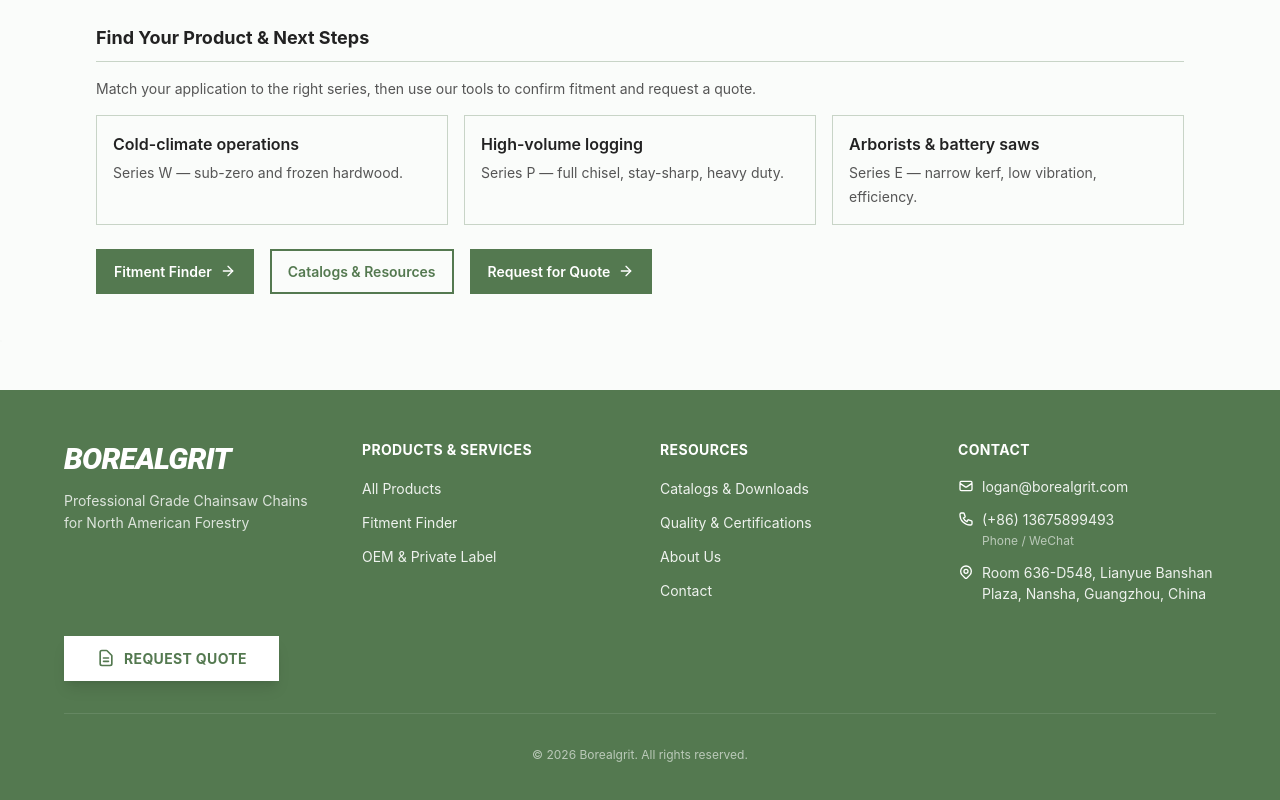
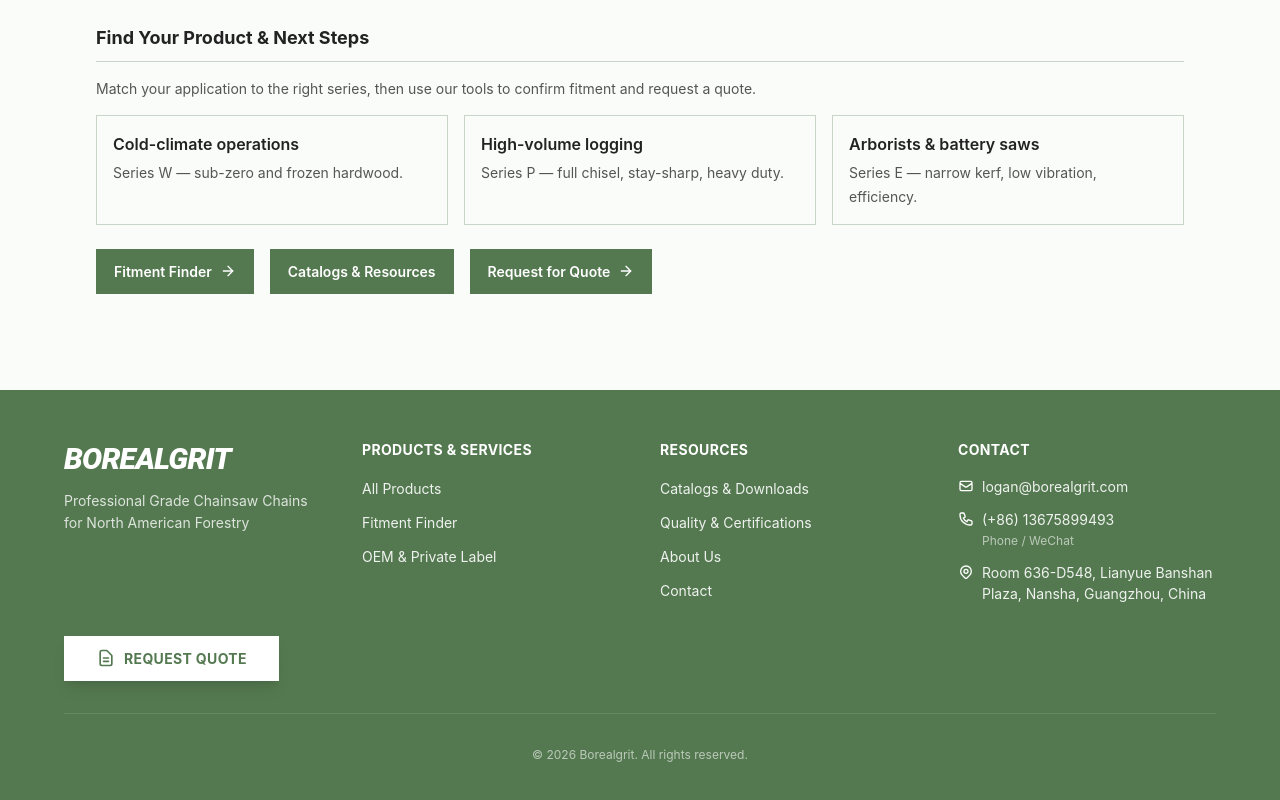
Before and after one commit to LoganOYoung/chainsaw-chain-supplier-borealgrit, a Next.js app: page /for-buyers/distributors in a window 1280 px wide. Shown: the part 2060-2860 px from the top of the page. Built offline with nearby package versions, Linux system fonts and the light colour scheme.

Commit message:
favicon 仅用树林版；Distributors 页 Catalogs & Resources 按钮统一样式

```diff
--- a/app/for-buyers/distributors/page.tsx
+++ b/app/for-buyers/distributors/page.tsx
@@ -254,7 +254,7 @@
             </Link>
             <Link
               href="/resources"
-              className="inline-flex items-center justify-center gap-2 px-4 py-3 sm:py-2.5 min-h-[44px] border-2 border-forest-brand text-forest-brand font-semibold text-sm hover:bg-forest-brand hover:text-white transition rounded-none w-full sm:w-auto"
+              className="inline-flex items-center justify-center gap-2 px-4 py-3 sm:py-2.5 min-h-[44px] bg-forest-brand text-white font-semibold text-sm hover:bg-white hover:text-forest-brand border-2 border-transparent hover:border-forest-brand transition rounded-none w-full sm:w-auto"
             >
               Catalogs & Resources
             </Link>
--- a/app/layout.tsx
+++ b/app/layout.tsx
@@ -59,9 +59,8 @@
   },
   icons: {
     icon: [
+      { url: '/favicon.png', type: 'image/png' },
       { url: '/favicon.ico', sizes: 'any' },
-      { url: '/favicon.png', type: 'image/png' },
-      { url: '/logo-bg-icon.svg', type: 'image/svg+xml' },
     ],
     apple: '/favicon.png',
   },
```
